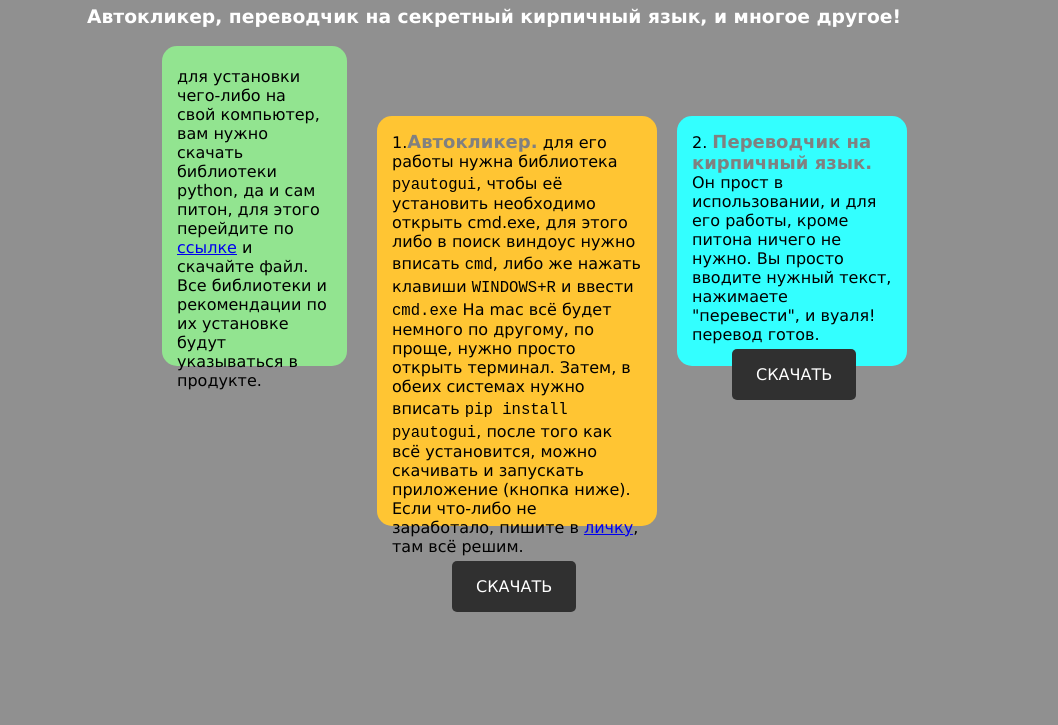
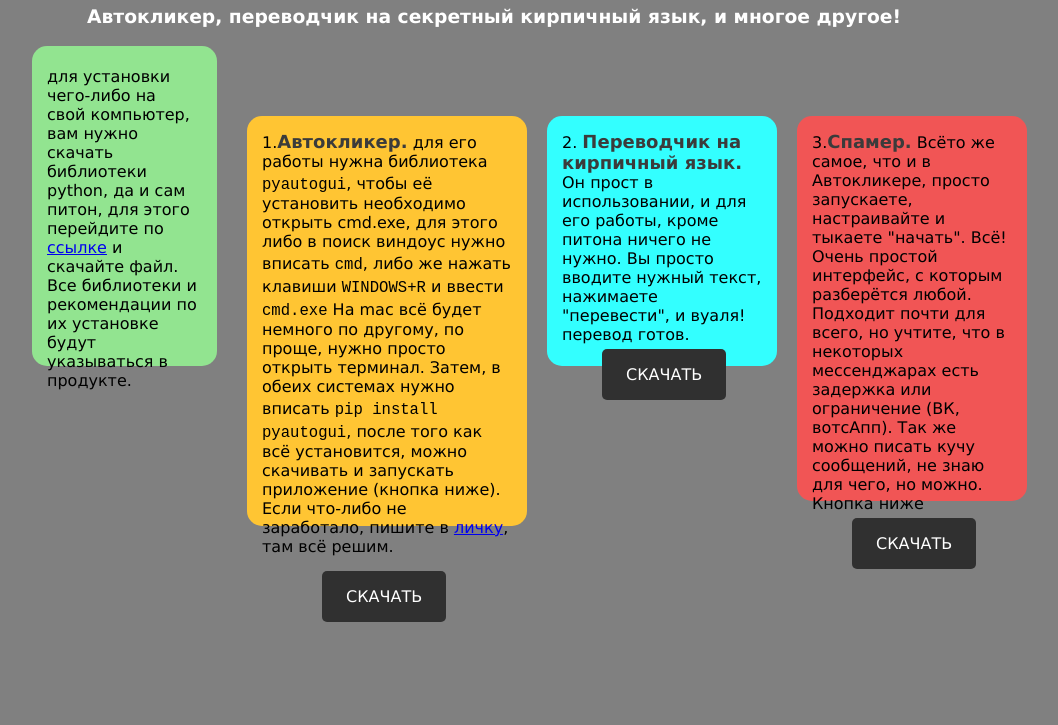
Before and after one commit to yrosla/a, a plain HTML site: page index.html in a window 1280 px wide. Shown: the part 75-800 px from the top of the page, without its empty margins (146-1204 px from the left). Drawn offline with Linux system fonts and the light colour scheme.

Commit message:
Update index.html

```diff
--- a/index.html
+++ b/index.html
@@ -1,4 +1,5 @@
 <!DOCTYPE html>
+<!-- назар лох, вова тоже, сайт сделан хз зачем ну короче да, такие дела, наверное чтоб другалькам отправлять -->
 <html>
 <head>
 	<meta charset="utf-8">
@@ -13,9 +14,9 @@
     padding-right: 20px;
     float: left;
     border-radius: 15px;
+    font-family: Geneva, Arial, Helvetica, sans-serif;
     position: relative;
-	left: 300px;
-	font-family: Geneva, Arial, Helvetica, sans-serif;
+    left: 170px;
 	}
 	.block2 {
   	width: 250px;
@@ -30,14 +31,14 @@
     border-radius: 15px;
 	}
 	.btn {
-	display: inline-block; /* Строчно-блочный элемент */
-	background: #303030; /* Серый цвет фона */
-	color: #fff; /* Белый цвет текста */
-	padding: 1rem 1.5rem; /* Поля вокруг текста */
-	text-decoration: none; /* Убираем подчёркивание */
-	border-radius: 5px; /* Скругляем уголки */
-	top: 5px;
+    display: inline-block;
+    background: #303030;
+    color: #fff;
+    padding: 1rem 1.5rem;
+    text-decoration: none;
+    border-radius: 5px;
     position: relative;
+    top: 15px;
     left: 60px;
 	}
 	.saser{
@@ -56,26 +57,49 @@
 	border-radius: 15px;
 	}
 	.bbtn {
-	display: inline-block; /* Строчно-блочный элемент */
-	background: #303030; /* Серый цвет фона */
-	color: #fff; /* Белый цвет текста */
-	padding: 1rem 1.5rem; /* Поля вокруг текста */
-	text-decoration: none; /* Убираем подчёркивание */
-	border-radius: 5px; /* Скругляем уголки */
+    display: inline-block;
+    background: #303030;
+    color: #fff;
+    padding: 1rem 1.5rem;
+    text-decoration: none;
+    border-radius: 5px;
+    position: relative;
+    top: 5px;
+    left: 40px;
+	}
+	.block4{
+	width: 200px;
+	background: #f15555;
+	padding-top: 10px;
+	padding: 15px;
+	float: left;
+	position: relative;
+	left: 750px;
+	bottom: 950px;
+	height: 355px;
+	border-radius: 15px;
+	}
+	.bttn{
+	display: inline-block;
+    background: #303030;
+    color: #fff;
+    padding: 1rem 1.5rem;
+    text-decoration: none;
+    border-radius: 5px;
     position: relative;
     top: 5px;
     left: 40px;
 	}
 	</style>
 </head>
-	<body bgcolor="#909090">
+<body bgcolor="#808080">
 	<span class="saser"><font color="white"><h1 align="center", >Скачайте мои продукты!</h1>
 	<h3 align="center">Автокликер, переводчик на секретный кирпичный язык, и многое другое!</h3></font></span>
 	<div class="block1">
 	<p>для установки чего-либо на свой компьютер, вам нужно скачать библиотеки python, да и сам питон, для этого перейдите по <a href="https://www.python.org/ftp/python/3.9.5/python-3.9.5-amd64.exe">ссылке</a> и скачайте файл. Все библиотеки и рекомендации по их установке будут указываться в продукте.</p>
-	<div class="block2">1.<font size="4" color="grey"><strong>Автокликер.</strong></font> для его работы нужна библиотека  <big><code>pyautogui</code></big>, чтобы её установить необходимо открыть cmd.exe, для этого либо в поиск виндоус нужно вписать  <big><code>cmd</code></big>, либо же нажать клавиши <big><code>WINDOWS+R</code></big> и ввести  <big><code>cmd.exe</code></big> На mac всё будет немного по другому, по проще, нужно просто открыть терминал. Затем, в обеих системах нужно вписать  <big><code>pip install pyautogui</code></big>, после того как всё установится, можно скачивать и запускать приложение (кнопка ниже). Если что-либо не заработало, пишите в <a href="https://vk.com/asdfrewqha">личку</a>, там всё решим. <a href="https://www.filedropper.com/click" class="btn">СКАЧАТЬ</a></div>
-	<div class="block3">2. <b><font size="4", color="grey">Переводчик на кирпичный язык.</font></b> Он прост в использовании, и для его работы, кроме питона ничего не нужно. Вы просто вводите нужный текст, нажимаете "перевести", и вуаля! перевод готов. <a href="http://www.filedropper.com/file_559" class="bbtn">СКАЧАТЬ</a>
+	<div class="block2">1.<font size="4" color="#3b3b3b"><strong>Автокликер.</strong></font> для его работы нужна библиотека  <big><code>pyautogui</code></big>, чтобы её установить необходимо открыть cmd.exe, для этого либо в поиск виндоус нужно вписать  <big><code>cmd</code></big>, либо же нажать клавиши <big><code>WINDOWS+R</code></big> и ввести  <big><code>cmd.exe</code></big> На mac всё будет немного по другому, по проще, нужно просто открыть терминал. Затем, в обеих системах нужно вписать  <big><code>pip install pyautogui</code></big>, после того как всё установится, можно скачивать и запускать приложение (кнопка ниже). Если что-либо не заработало, пишите в <a href="https://vk.com/asdfrewqha">личку</a>, там всё решим. <a href="https://www.filedropper.com/click" class="btn">СКАЧАТЬ</a></div>
+	<div class="block3">2. <b><font size="4", color="#3b3b3b">Переводчик на кирпичный язык.</font></b> Он прост в использовании, и для его работы, кроме питона ничего не нужно. Вы просто вводите нужный текст, нажимаете "перевести", и вуаля! перевод готов. <a href="http://www.filedropper.com/file_559" class="bbtn">СКАЧАТЬ</a>
 	</div>
-
+	<div class="block4">3.<font size="4" color="#3b3b3b"><strong>Спамер.</strong></font> Всёто же самое, что и в Автокликере, просто запускаете, настраивайте и тыкаете "начать". Всё! Очень простой интерфейс, с которым разберётся любой. Подходит почти для всего, но учтите, что в некоторых мессенджарах есть задержка или ограничение (ВК, вотсАпп). Так же можно писать кучу сообщений, не знаю для чего, но можно. Кнопка ниже <a href="http://www.filedropper.com/spam" class="bttn">СКАЧАТЬ</a></div>
 </body>
 </html>
```
Lines whose indentation alone changed are shown as unchanged.
